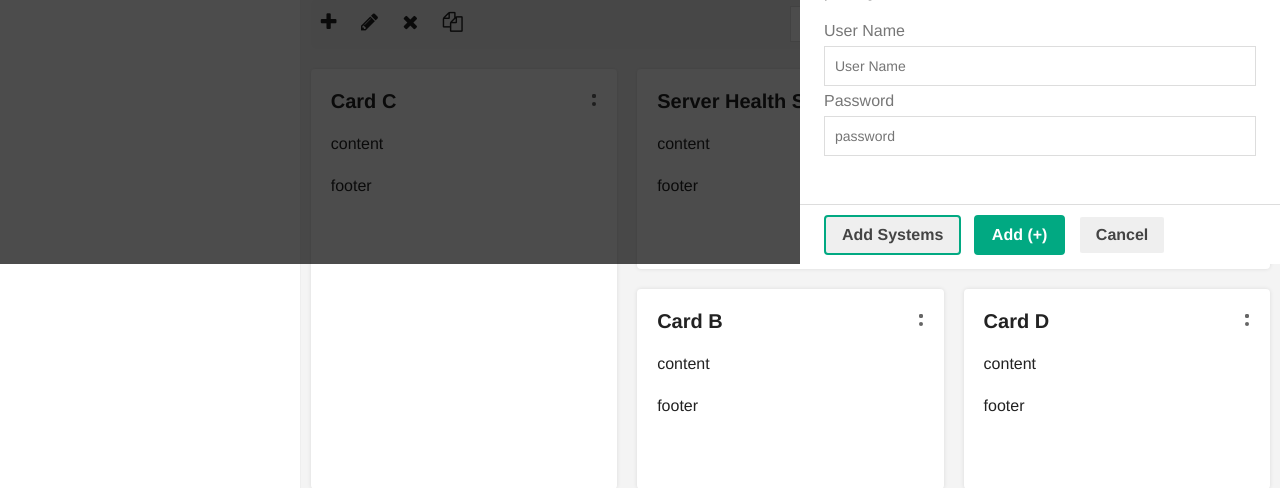
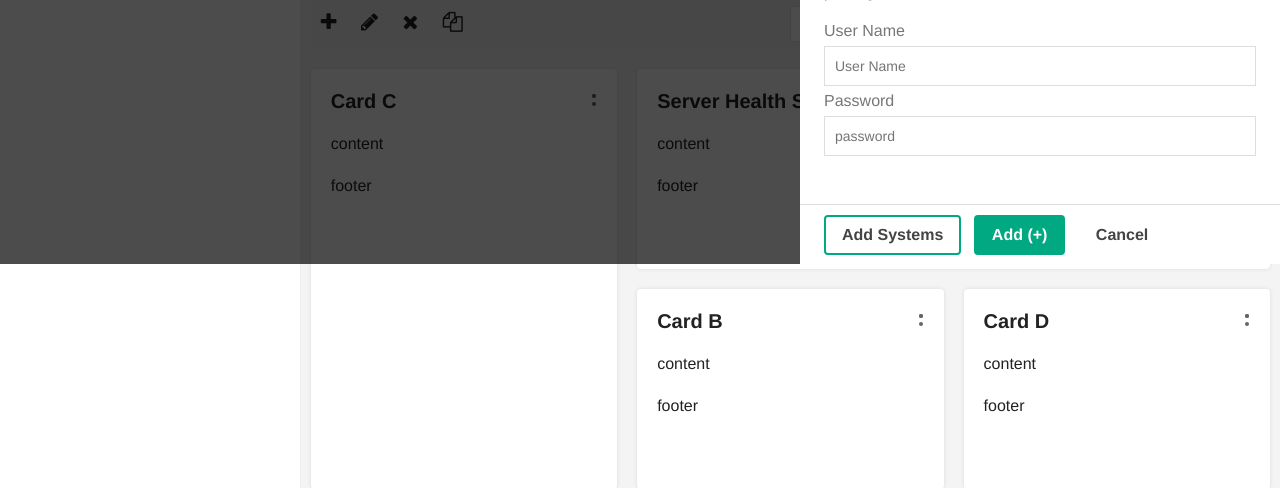
Before and after one commit to typograms/typograms.github.io, a PHP site: page /index.html in a window 1280 px wide. Shown: the part 592-1080 px from the top of the page. Run offline with PHP 8.4, Linux system fonts and the light colour scheme.

Commit message:
Update main.css

```diff
--- a/css/main.css
+++ b/css/main.css
@@ -1364,6 +1364,7 @@ button {
     margin-right: 8px;
     box-sizing: border-box;
     border: solid 2px #01A982;
+    background: #fff;
 }
 
 button.primary {
```
